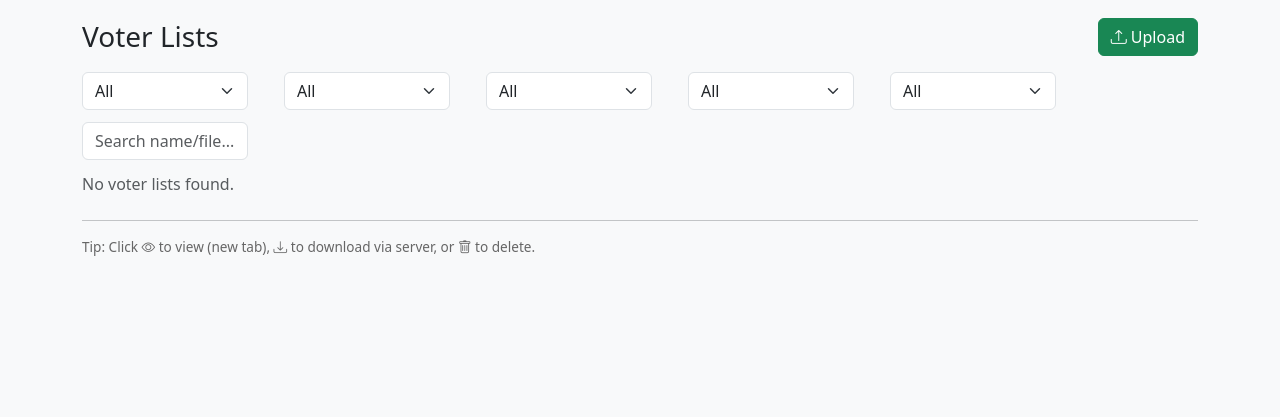
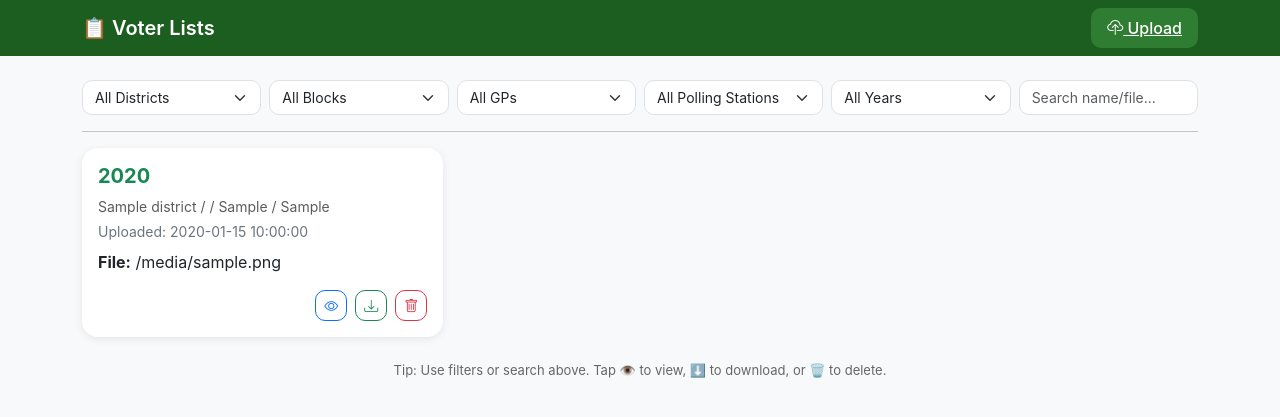
Before and after one commit to Bijush/Voterlist, a Flask app: template templates/index_voterlist.html in a window 1280 px wide. Shown: the top 417 px of the page. Run offline with Flask 3, Linux system fonts and the light colour scheme; the template is opened without the code that fills it: most values are stand-ins (such as "Sample title", 1, 10 or a date in 2020); parts of the project's set-up code (start-up, migrations or seed data) failed here and were passed over.

Commit message:
Update index_voterlist.html

```diff
--- a/templates/index_voterlist.html
+++ b/templates/index_voterlist.html
@@ -1,161 +1,177 @@
 <!doctype html>
 <html lang="en">
 <head>
-  <meta charset="utf-8"><title>Voter Lists</title>
-  <meta name="viewport" content="width=device-width,initial-scale=1">
+  <meta charset="utf-8">
+  <title>Voter Lists</title>
+  <meta name="viewport" content="width=device-width, initial-scale=1">
   <link href="https://cdn.jsdelivr.net/npm/bootstrap@5.3.2/dist/css/bootstrap.min.css" rel="stylesheet">
-  <link href="https://cdn.jsdelivr.net/npm/bootstrap-icons@1.10.5/font/bootstrap-icons.css" rel="stylesheet">
+  <link href="https://cdn.jsdelivr.net/npm/bootstrap-icons@1.11.1/font/bootstrap-icons.css" rel="stylesheet">
   <style>
-    body { padding: 18px; background:#f8f9fa; }
-    .card-grid { display:flex; flex-wrap:wrap; gap:12px; }
-    .entry-card { width: 100%; max-width:560px; }
-    .badge-year { font-weight:600; }
-    .muted-small { font-size:0.85rem; color:#666; }
-    .filter-row { gap:12px; margin-bottom:12px; }
-    /* highlight row when complete/submitted/pending handled client-side via classes */
-    .row-submitted { background: #e8f7ff; }
-    .row-complete  { background: #e7f9f5; }
-    .row-pending   { background: #f3f3f3; }
+    body {
+      background-color: #f8f9fa;
+      font-family: "Inter", sans-serif;
+    }
+    .navbar {
+      background-color: #1b5e20;
+    }
+    .navbar-brand {
+      font-weight: 600;
+      color: #fff !important;
+    }
+    .filter-select {
+      border-radius: 10px;
+      font-size: 14px;
+    }
+    .voter-card {
+      border-radius: 16px;
+      box-shadow: 0 2px 8px rgba(0,0,0,0.08);
+      border: none;
+      transition: transform 0.2s;
+    }
+    .voter-card:hover {
+      transform: translateY(-3px);
+    }
+    .btn-action {
+      border-radius: 10px;
+    }
+    .upload-btn {
+      background-color: #2e7d32;
+      border: none;
+      border-radius: 10px;
+      padding: 10px 16px;
+      color: white;
+      font-weight: 500;
+    }
+    .upload-btn:hover {
+      background-color: #1b5e20;
+    }
+    .tip {
+      font-size: 13px;
+      color: #666;
+    }
   </style>
 </head>
 <body>
-  <div class="container">
-    <div class="d-flex justify-content-between align-items-center mb-3">
-      <h3 class="m-0">Voter Lists</h3>
-      <div>
-        <a href="{{ url_for('upload') }}" class="btn btn-success">
-          <i class="bi bi-upload"></i> Upload
+  <nav class="navbar navbar-expand-lg">
+    <div class="container">
+      <a class="navbar-brand" href="#">📋 Voter Lists</a>
+      <div class="ms-auto">
+        <a href="{{ url_for('upload') }}" class="upload-btn">
+          <i class="bi bi-cloud-upload"></i> Upload
         </a>
       </div>
     </div>
+  </nav>
 
-    <!-- Filters -->
-    <div class="row filter-row">
-      <div class="col-md-2"><select id="district" class="form-select"><option value="">All Districts</option></select></div>
-      <div class="col-md-2"><select id="block" class="form-select"><option value="">All Blocks</option></select></div>
-      <div class="col-md-2"><select id="gp" class="form-select"><option value="">All GPs</option></select></div>
-      <div class="col-md-2"><select id="ps" class="form-select"><option value="">All Polling Stations</option></select></div>
-      <div class="col-md-2"><select id="year" class="form-select"><option value="">All Years</option></select></div>
-      <div class="col-md-2">
-        <input id="q" class="form-control" placeholder="Search name/file..." />
+  <div class="container my-4">
+    <div class="row g-2">
+      <div class="col-6 col-md-2">
+        <select id="districtFilter" class="form-select filter-select">
+          <option value="">All Districts</option>
+          {% for e in entries|unique(attribute='district') %}
+          <option>{{ e.district }}</option>
+          {% endfor %}
+        </select>
+      </div>
+      <div class="col-6 col-md-2">
+        <select id="blockFilter" class="form-select filter-select">
+          <option value="">All Blocks</option>
+          {% for e in entries|unique(attribute='block') %}
+          <option>{{ e.block }}</option>
+          {% endfor %}
+        </select>
+      </div>
+      <div class="col-6 col-md-2">
+        <select id="gpFilter" class="form-select filter-select">
+          <option value="">All GPs</option>
+          {% for e in entries|unique(attribute='gp') %}
+          <option>{{ e.gp }}</option>
+          {% endfor %}
+        </select>
+      </div>
+      <div class="col-6 col-md-2">
+        <select id="pollingFilter" class="form-select filter-select">
+          <option value="">All Polling Stations</option>
+          {% for e in entries|unique(attribute='polling_station') %}
+          <option>{{ e.polling_station }}</option>
+          {% endfor %}
+        </select>
+      </div>
+      <div class="col-6 col-md-2">
+        <select id="yearFilter" class="form-select filter-select">
+          <option value="">All Years</option>
+          {% for e in entries|unique(attribute='year') %}
+          <option>{{ e.year }}</option>
+          {% endfor %}
+        </select>
+      </div>
+      <div class="col-6 col-md-2">
+        <input type="text" id="searchBox" class="form-control filter-select" placeholder="Search name/file...">
       </div>
     </div>
 
-    <!-- Cards -->
-    <div id="cards" class="card-grid mb-4">
-      <!-- cards injected by JS -->
-    </div>
+    <hr class="my-3">
 
-    <hr/>
-    <p class="muted-small">Tip: Click <i class="bi bi-eye"></i> to view (new tab), <i class="bi bi-download"></i> to download via server, or <i class="bi bi-trash"></i> to delete.</p>
-  </div>
-
-<script>
-  // entries passed from server
-  const ENTRIES = {{ entries | tojson | safe }};
-
-  // build unique sets
-  const uniq = (arr) => [...new Set(arr.filter(x=>x && x!==null))].sort();
-
-  function populateFilters(entries) {
-    const districts = uniq(entries.map(e=>e.district));
-    const blocks = uniq(entries.map(e=>e.block));
-    const gps = uniq(entries.map(e=>e.gp));
-    const pss = uniq(entries.map(e=>e.polling_station));
-    const years = uniq(entries.map(e=>e.year));
-
-    const fill = (id, items) => {
-      const sel = document.getElementById(id);
-      sel.innerHTML = '<option value="">All</option>';
-      items.forEach(i=>{
-        const o = document.createElement('option'); o.value = i; o.textContent = i; sel.appendChild(o);
-      });
-    };
-    fill('district', districts);
-    fill('block', blocks);
-    fill('gp', gps);
-    fill('ps', pss);
-    fill('year', years);
-  }
-
-  function renderCards(entries) {
-    const container = document.getElementById('cards');
-    container.innerHTML = '';
-    if (!entries.length) {
-      container.innerHTML = '<div class="text-muted">No voter lists found.</div>';
-      return;
-    }
-    entries.forEach(e=>{
-      const div = document.createElement('div');
-      div.className = 'card entry-card p-2';
-      // row classes by e.complete if available (we used "complete/submitted/pending" earlier)
-      const state = (e.complete || '').toLowerCase();
-      if (state==='submitted') div.classList.add('row-submitted');
-      if (state==='complete') div.classList.add('row-complete');
-      if (state==='pending') div.classList.add('row-pending');
-
-      div.innerHTML = `
-        <div class="d-flex justify-content-between align-items-start">
-          <div>
-            <h5 class="mb-1">${escapeHtml(e.polling_station || e.filename || '—')}</h5>
-            <div class="muted-small">${escapeHtml(e.district)} / ${escapeHtml(e.block)} / ${escapeHtml(e.gp)}</div>
-            <div class="muted-small">Uploaded: ${escapeHtml(e.uploaded_at || '-') } &nbsp; <span class="badge badge-year">${escapeHtml(e.year || '')}</span></div>
-            <div class="muted-small">File: ${escapeHtml(e.filename || '')}</div>
+    <div id="entriesList" class="row g-3">
+      {% for e in entries %}
+      <div class="col-12 col-md-6 col-lg-4 entry-card"
+           data-district="{{ e.district }}"
+           data-block="{{ e.block }}"
+           data-gp="{{ e.gp }}"
+           data-polling="{{ e.polling_station }}"
+           data-year="{{ e.year }}"
+           data-name="{{ e.filename|lower }}">
+        <div class="card voter-card p-3">
+          <h5 class="fw-bold text-success mb-2">
+            {{ e.year or "Unknown Year" }}
+          </h5>
+          <div class="small text-muted mb-1">
+            {{ e.district }} / {{ e.block }} / {{ e.gp }} / {{ e.polling_station }}
           </div>
-          <div class="d-flex flex-column gap-1 align-items-end">
-            <a href="${e.public_url || '#'}" target="_blank" class="btn btn-sm btn-outline-primary mb-1" ${e.public_url ? '' : 'disabled'} title="View">
-              <i class="bi bi-eye"></i>
-            </a>
-            <a href="/download/${e.id}" class="btn btn-sm btn-success mb-1" title="Download (server)">
-              <i class="bi bi-download"></i>
-            </a>
-            <form method="post" action="/delete/${e.id}" onsubmit="return confirm('Delete this record?');">
-              <button class="btn btn-sm btn-danger" type="submit" title="Delete"><i class="bi bi-trash"></i></button>
+          <div class="small text-secondary">Uploaded: {{ e.uploaded_at }}</div>
+          <div class="mt-2"><strong>File:</strong> {{ e.filename }}</div>
+          <div class="d-flex justify-content-end gap-2 mt-3">
+            {% if e.public_url %}
+            <a href="{{ e.public_url }}" target="_blank" class="btn btn-outline-primary btn-sm btn-action" title="View"><i class="bi bi-eye"></i></a>
+            {% endif %}
+            <a href="{{ url_for('download_entry', entry_id=e.id) }}" class="btn btn-outline-success btn-sm btn-action" title="Download"><i class="bi bi-download"></i></a>
+            <form action="{{ url_for('delete_entry', entry_id=e.id) }}" method="post" onsubmit="return confirm('Delete this record?');">
+              <button class="btn btn-outline-danger btn-sm btn-action" title="Delete"><i class="bi bi-trash"></i></button>
             </form>
           </div>
         </div>
-      `;
-      container.appendChild(div);
+      </div>
+      {% endfor %}
+    </div>
+
+    <div class="text-center mt-4 tip">
+      Tip: Use filters or search above. Tap 👁️ to view, ⬇️ to download, or 🗑️ to delete.
+    </div>
+  </div>
+
+  <script src="https://cdn.jsdelivr.net/npm/bootstrap@5.3.2/dist/js/bootstrap.bundle.min.js"></script>
+  <script>
+    const filters = ['district', 'block', 'gp', 'polling', 'year'];
+    filters.forEach(f => {
+      document.getElementById(f + 'Filter').addEventListener('change', filterEntries);
     });
-  }
+    document.getElementById('searchBox').addEventListener('input', filterEntries);
 
-  function escapeHtml(s){ if(!s && s!==0) return ''; return String(s).replace(/[&<>"]/g, c=>({ '&':'&amp;','<':'&lt;','>':'&gt;','"':'&quot;' }[c])); }
-
-  // filter logic
-  function filterEntries() {
-    const district = document.getElementById('district').value;
-    const block = document.getElementById('block').value;
-    const gp = document.getElementById('gp').value;
-    const ps = document.getElementById('ps').value;
-    const year = document.getElementById('year').value;
-    const q = (document.getElementById('q').value || '').toLowerCase();
-
-    let arr = ENTRIES.slice();
-
-    if (district) arr = arr.filter(e=> (e.district||'') === district);
-    if (block) arr = arr.filter(e=> (e.block||'') === block);
-    if (gp) arr = arr.filter(e=> (e.gp||'') === gp);
-    if (ps) arr = arr.filter(e=> (e.polling_station||'') === ps);
-    if (year) arr = arr.filter(e=> (e.year||'') === year);
-
-    if (q) {
-      arr = arr.filter(e=>{
-        const txt = `${e.filename} ${e.polling_station} ${e.district} ${e.block} ${e.gp}`.toLowerCase();
-        return txt.indexOf(q) !== -1;
+    function filterEntries() {
+      const vals = {};
+      filters.forEach(f => vals[f] = document.getElementById(f + 'Filter').value.toLowerCase());
+      const search = document.getElementById('searchBox').value.toLowerCase();
+      document.querySelectorAll('.entry-card').forEach(card => {
+        const match =
+          (!vals.district || card.dataset.district.toLowerCase() === vals.district) &&
+          (!vals.block || card.dataset.block.toLowerCase() === vals.block) &&
+          (!vals.gp || card.dataset.gp.toLowerCase() === vals.gp) &&
+          (!vals.polling || card.dataset.polling.toLowerCase() === vals.polling) &&
+          (!vals.year || card.dataset.year.toLowerCase() === vals.year) &&
+          (!search || card.dataset.name.includes(search));
+        card.style.display = match ? '' : 'none';
       });
     }
-
-    renderCards(arr);
-  }
-
-  // populate and setup listeners
-  populateFilters(ENTRIES);
-  renderCards(ENTRIES);
-
-  ['district','block','gp','ps','year'].forEach(id=>{
-    document.getElementById(id).addEventListener('change', filterEntries);
-  });
-  document.getElementById('q').addEventListener('input', filterEntries);
-</script>
+  </script>
 </body>
 </html>
```
